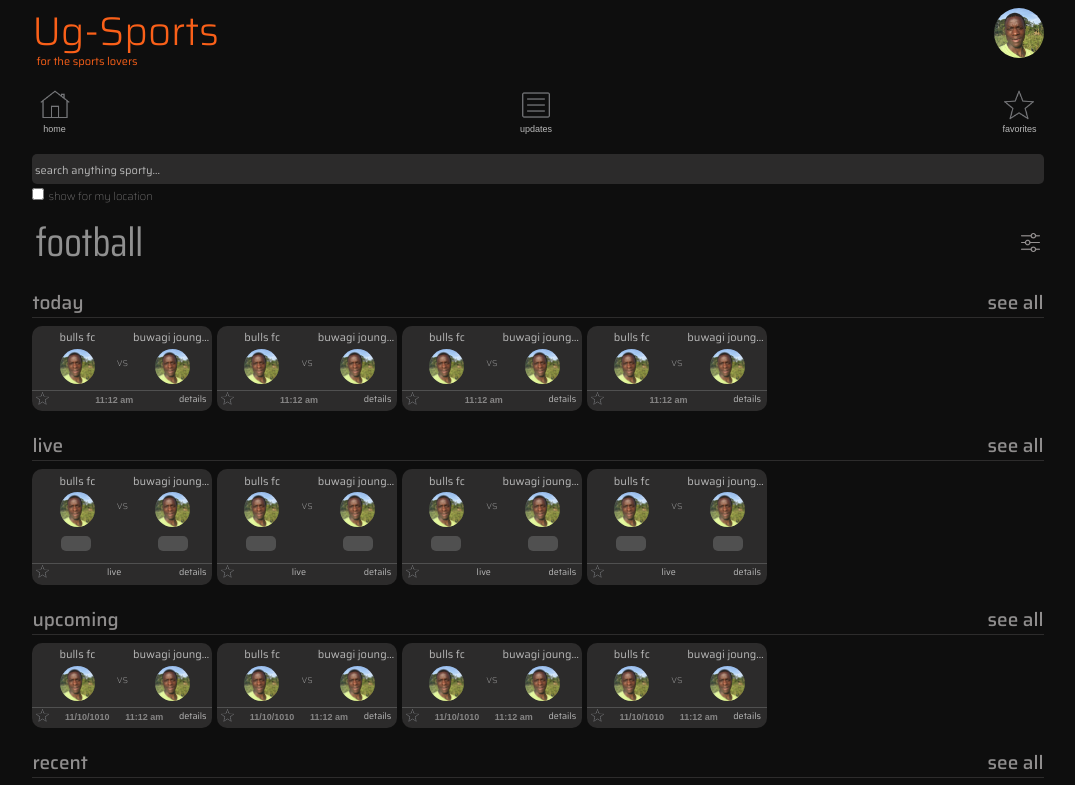
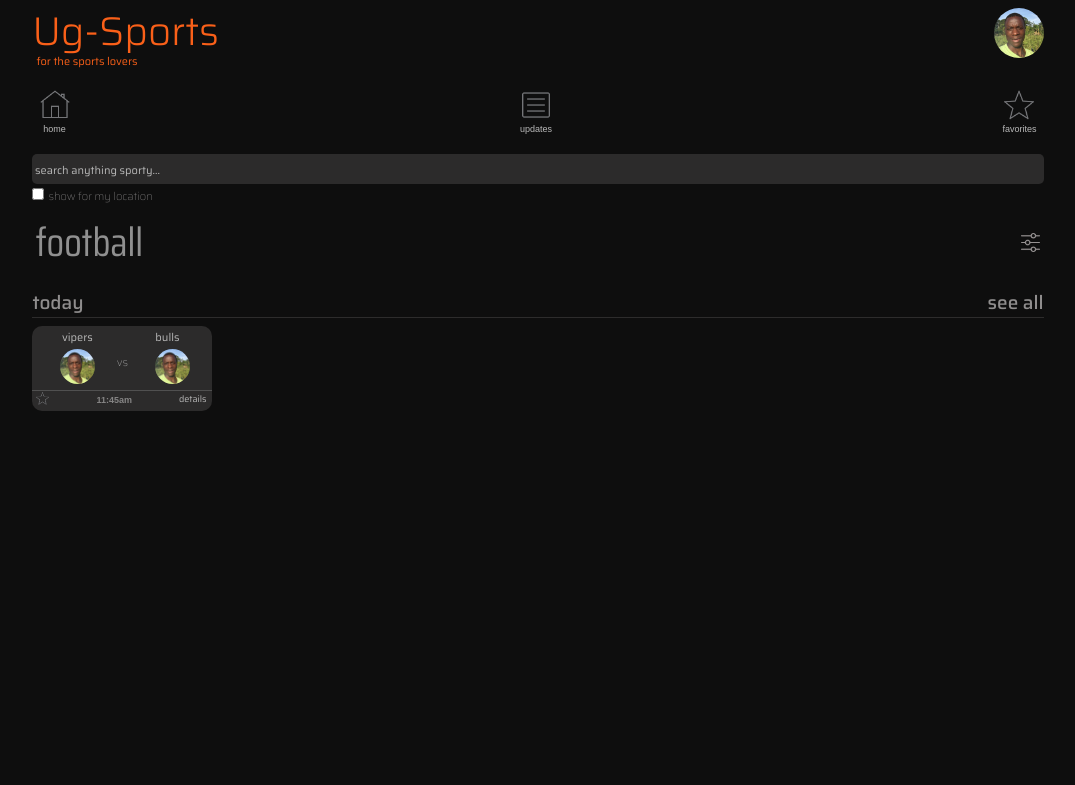
Before and after one commit to Mwesigwai/sportsApp, a React (Vite) app: page / in a window 1280 px wide. Shown: the top 785 px of the page, without its empty margins (102-1177 px from the left). Built offline with nearby package versions, Linux system fonts and the light colour scheme.

Commit message:
cleaned components to make it easy to integrate with external apis

```diff
--- a/App.tsx
+++ b/App.tsx
@@ -1,12 +1,11 @@
 import './src/App.css'
 import DefaultPage from './src/components/pages/defaultPage'
 import MainPageContentView from './src/components/pages/pageComponents/mainPageContentView'
-import SportCategory from './src/enums/sportCategoryEnum'
 
 function App() {
   return (
     <MainPageContentView
-      pageContent={< DefaultPage sportCategory={SportCategory.oneOnOne}/>}
+      pageContent={< DefaultPage/>}
     />
   )
 }
--- a/src/components/cards/PlayerCard.tsx
+++ b/src/components/cards/PlayerCard.tsx
@@ -8,7 +8,7 @@ const PlayerCard = () => {
                 <div className="participantInfo">
                     <div className="participantNameAndAge">
                         <span className="participantName">isaac mwesigwa</span>
-                        <span className="age">29 yrs</span>
+                        <span className="age">24 yrs</span>
                     </div>
 
 
--- a/src/components/cards/cardComponents/primaryCardFooter.tsx
+++ b/src/components/cards/cardComponents/primaryCardFooter.tsx
@@ -4,13 +4,15 @@ type favIconUrl = {
     favIcon: string;
     showDate: boolean;
     showTime: boolean;
+    time? : string;
+    date?:string;
 }
-const PrimaryCardFooter: React.FC<favIconUrl> = ({ favIcon, showDate, showTime }) => {
+const PrimaryCardFooter: React.FC<favIconUrl> = ({ favIcon, showDate, showTime, time, date }) => {
     return (
         <div className="primaryCardFooter">
             <img src={favIcon} alt="" className="cardIcon fav" />
-            {showDate ? <span className="timeDate">11/10/1010</span> : null}
-            {showTime ? <span className="timeDate">11:12 am</span> : null}
+            {showDate ? <span className="timeDate">{date}</span> : null}
+            {showTime ? <span className="timeDate">{time}</span> : null}
             <div className="moreDetails">details</div>
         </div>
     )
--- a/src/components/cards/cardComponents/teamLogos.tsx
+++ b/src/components/cards/cardComponents/teamLogos.tsx
@@ -1,12 +1,19 @@
-const TeamLogos = () => {
+import React from "react";
+
+type teamLogosProps ={
+    team1ImgUrl:string;
+    team2ImgUrl:string;
+}
+
+const TeamLogos:React.FC<teamLogosProps> = ({team1ImgUrl, team2ImgUrl}) => {
     return (
         <div className="teamLogos">
             <div className="team1">
-                <img src="/images/me.jpeg" alt="" />
+                <img src= {team1ImgUrl} alt="" />
             </div>
             <div className="vurses">vs</div>
             <div className="team2">
-                <img src="/images/me.jpeg" alt="" />
+                <img src = {team2ImgUrl} alt="" />
             </div>
         </div>
     )
--- a/src/components/cards/todayFootballCard.tsx
+++ b/src/components/cards/todayFootballCard.tsx
@@ -3,12 +3,24 @@ import TeamsHeader from "../teamsHeader";
 import PrimaryCardFooter from "./cardComponents/primaryCardFooter";
 import React from "react";
 
-const TodayFootballCard:React.FC = () => {
+export type todayFootballPropsObj = {
+    team1Name:string;
+    team2Name:string;
+    team1ImgUrl:string;
+    team2ImgUrl:string;
+    time:string;
+}
+
+type todayFootballCardProps = {
+    todayCardData: todayFootballPropsObj;
+}
+
+const TodayFootballCard:React.FC<todayFootballCardProps> = ({todayCardData}) => {
     return (
         <div className="primaryFootballCard todayCard">
-            <TeamsHeader/>
-            <TeamLogos/>
-            <PrimaryCardFooter showDate = {false} showTime = {true} favIcon="/images/star.png"/>
+            <TeamsHeader team1Name={todayCardData.team1Name} team2Name={todayCardData.team2Name}/>
+            <TeamLogos team1ImgUrl={todayCardData.team1ImgUrl} team2ImgUrl={todayCardData.team2ImgUrl}/>
+            <PrimaryCardFooter time={todayCardData.time} showDate = {false} showTime = {true} favIcon="/images/star.png"/>
         </div>
     )
 }
--- a/src/components/pages/defaultPage.tsx
+++ b/src/components/pages/defaultPage.tsx
@@ -1,18 +1,13 @@
 import React, { useState } from "react";
-import SportCategory from "../../enums/sportCategoryEnum";
-import OneOnOneDisplayPage from "./oneOnOneDisplayPage";
+import DefaultMainPageData from "./defaultPageMainData";
 import SelectedSportFilterModel from "../models/selectedSportFilterModel";
 import Header from "./pageComponents/mainAppHeader";
 import Navigation from "./pageComponents/navigation";
 import SearchComponent from "./pageComponents/searchComponent";
 import SelectedSportBar from "./pageComponents/selectedSportBar";
-import GroupGamesDisplayPage from "./groupGamesDisplayPage";
 import SearchResultMathes from "./pageComponents/searchResultMatches";
-interface DefaultPageProps {
-    sportCategory: SportCategory
-}
 
-const DefaultPage: React.FC<DefaultPageProps> = ({ sportCategory}) => {
+const DefaultPage: React.FC = () => {
     const[selectedItem, setSelectedItem] = useState('football')
     const [searchItem, setSearchItem] = useState('');
     return (
@@ -30,10 +25,7 @@ const DefaultPage: React.FC<DefaultPageProps> = ({ sportCategory}) => {
             <SelectedSportBar gameName={selectedItem} filterIconUrl="/images/filter.png" />
             <SelectedSportFilterModel cancelIconUrl="" />
 
-            {sportCategory === SportCategory.oneOnOne ?
-                <OneOnOneDisplayPage selectedItem={selectedItem} /> :
-                <GroupGamesDisplayPage
-            />}
+            <DefaultMainPageData selectedItem={selectedItem}/>
         </div>
     )
 }
--- /dev/null
+++ b/src/components/pages/defaultPageMainData.tsx
@@ -0,0 +1,17 @@
+import React from "react";
+import TodayHorizontalDataUpdates from "./pageComponents/todayHorizontalDataUpdates";
+
+
+type defaultPageMainDataProps = {
+    selectedItem:string;
+}
+
+const DefaultMainPageData: React.FC<defaultPageMainDataProps> = ({selectedItem}) => {
+    return (
+        <div className="oneOnOneDisplayPage">
+            <TodayHorizontalDataUpdates games={[{id:'u', team1:{name:'vipers', imgUrl:'/images/me.jpeg'}, team2:{name:'bulls', imgUrl:'/images/me.jpeg'}, time:'11:45am', category:'one on one'}]} />
+        </div>
+    )
+}
+
+export default DefaultMainPageData;
--- a/src/components/pages/oneOnOneDisplayPage.tsx
+++ /dev/null
@@ -1,47 +0,0 @@
-import React from "react";
-import CircularDisplay from "../cards/cardComponents/circularDisplay";
-import LiveFootballCard from "../cards/liveFootballCard";
-import PlayerCard from "../cards/PlayerCard";
-import RecentFootballCard from "../cards/recentFootballCard";
-import TodayFootballCard from "../cards/todayFootballCard";
-import UpcomingFootballCard from "../cards/upcomingFootballCard";
-import HorizontalScroller from "./pageComponents/horizontalScroller";
-import HorizontalScrollLabel from "./pageComponents/horizontalScrollLabel";
-
-
-type oneOnOneDisplayPageProps = {
-    selectedItem:string;
-}
-
-const OneOnOneDisplayPage: React.FC<oneOnOneDisplayPageProps> = ({selectedItem}) => {
-    return (
-        <div className="oneOnOneDisplayPage">
-            <HorizontalScrollLabel sectionTitle="today" />
-            <HorizontalScroller components={[<TodayFootballCard key={1} />, <TodayFootballCard key={1} />, <TodayFootballCard key={1} />, <TodayFootballCard key={1} />,]} />
-
-            <HorizontalScrollLabel sectionTitle="live" />
-            <HorizontalScroller components={[<LiveFootballCard favIconUrl="/images/star.png" key={1} />, <LiveFootballCard favIconUrl="/images/star.png" key={1} />, <LiveFootballCard favIconUrl="/images/star.png" key={1} />, <LiveFootballCard favIconUrl="/images/star.png" key={1} />,]} />
-
-            <HorizontalScrollLabel sectionTitle="upcoming" />
-            <HorizontalScroller components={[<UpcomingFootballCard key={1} />, <UpcomingFootballCard key={1} />, <UpcomingFootballCard key={1} />, <UpcomingFootballCard key={1} />,]} />
-
-            <HorizontalScrollLabel sectionTitle="recent" />
-            <HorizontalScroller components={[<RecentFootballCard key={1} />, <RecentFootballCard key={1} />, <RecentFootballCard key={1} />, <RecentFootballCard key={1} />,]} />
-
-            <HorizontalScrollLabel sectionTitle={selectedItem + " grounds"} />
-            <HorizontalScroller components={[<CircularDisplay key={1} />, <CircularDisplay key={1} />, <CircularDisplay key={1} />, <CircularDisplay key={1} />,]} />
-
-            <HorizontalScrollLabel sectionTitle={selectedItem + " players"} />
-            <HorizontalScroller components={[<PlayerCard key={1} />, <PlayerCard key={1} />, <PlayerCard key={1} />, <PlayerCard key={1} />,]} />
-
-            <HorizontalScrollLabel sectionTitle={selectedItem + " teams"} />
-            <HorizontalScroller components={[<CircularDisplay key={1} />, <CircularDisplay key={1} />, <CircularDisplay key={1} />, <CircularDisplay key={1} />,]} />
-
-            <HorizontalScrollLabel sectionTitle={selectedItem + " sponsors"} />
-            <HorizontalScroller components={[<CircularDisplay key={1} />, <CircularDisplay key={1} />, <CircularDisplay key={1} />, <CircularDisplay key={1} />,]} />
-
-        </div>
-    )
-}
-
-export default OneOnOneDisplayPage;
--- a/src/components/pages/pageComponents/horizontalScroller.tsx
+++ b/src/components/pages/pageComponents/horizontalScroller.tsx
@@ -1,14 +1,37 @@
 import React from "react"
+import TodayFootballCard from "../../cards/todayFootballCard";
 
-interface ScrollComponents {
-    components: React.ReactNode[];
+type team ={
+    name:string;
+    imgUrl: string
 }
 
-const HorizontalScroller: React.FC<ScrollComponents> = ({ components }) => {
+export type dataFromApi = {
+    id:string;
+    team1:team;
+    team2:team;
+    time:string;
+    category:string;
+}
+
+interface ScrollComponentsData {
+    data: dataFromApi[];
+}
+
+const HorizontalScroller: React.FC<ScrollComponentsData> = ({ data }) => {
     return (
         <div className="horizontalScroller">{
-            components.map((component) =>
-                <div key={1}>{component}</div>
+            data.map((game) =>
+                <TodayFootballCard
+                    key={game.id}
+                    todayCardData= {{
+                        team1Name:game.team1.name,
+                        team2Name:game.team2.name,
+                        team1ImgUrl:game.team1.imgUrl,
+                        team2ImgUrl:game.team2.imgUrl,
+                        time:game.time
+                    }}
+                />
             )}
         </div>
     )
--- /dev/null
+++ b/src/components/pages/pageComponents/todayHorizontalDataUpdates.tsx
@@ -0,0 +1,18 @@
+import React from "react";
+import HorizontalScrollLabel from "./horizontalScrollLabel";
+import HorizontalScroller, { dataFromApi } from "./horizontalScroller";
+
+type todayHorizontalDataUpdatesProps ={
+    games:dataFromApi[];
+}
+
+const TodayHorizontalDataUpdates: React.FC<todayHorizontalDataUpdatesProps> = ({games}) => {
+    return (
+        <>
+            <HorizontalScrollLabel sectionTitle="today" />
+            <HorizontalScroller data={games} />
+        </>
+    )
+}
+
+export default TodayHorizontalDataUpdates;
--- a/src/components/teamsHeader.tsx
+++ b/src/components/teamsHeader.tsx
@@ -1,8 +1,15 @@
-const TeamsHeader = () => {
+import React from "react";
+
+type teamsHeaderProps = {
+    team1Name: string;
+    team2Name: string;
+}
+
+const TeamsHeader:React.FC<teamsHeaderProps> = ({team1Name, team2Name}) => {
     return (
         <div className="teamsHeader">
-            <div className="teamName">bulls fc</div>
-            <div className="teamName">buwagi joung  stars</div>
+            <div className="teamName">{team1Name}</div>
+            <div className="teamName">{team2Name}</div>
         </div>
     )
 }
```
